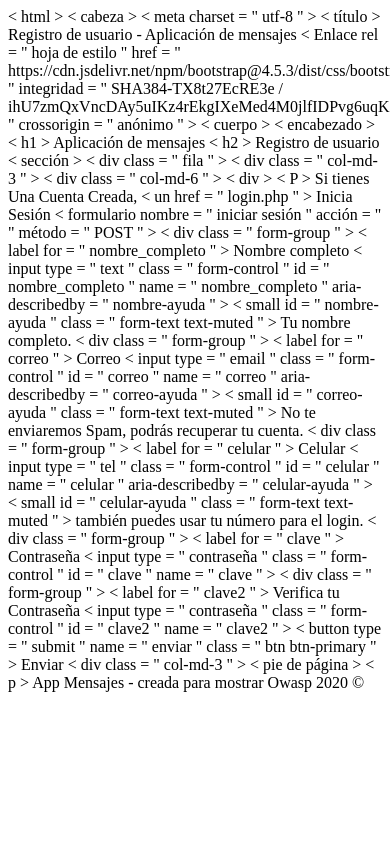
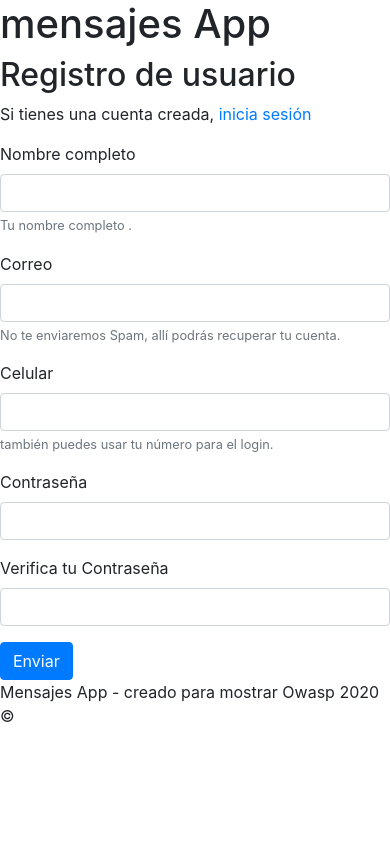
Before and after one commit to luistoro87/mensajes-php, a PHP site: page /registro.php in a window 390 px wide; the page is wider, and only the part inside the window is pictured. Run offline with PHP 8.4, Linux system fonts and the light colour scheme.

Commit message:
correcion de errores

```diff
--- a/registro.php
+++ b/registro.php
@@ -1,54 +1,54 @@
-<! DOCTYPE html>
-< html >
-	< cabeza >
-		< meta  charset = " utf-8 " >
-		< título > Registro de usuario - Aplicación de mensajes </ título >
-		< Enlace  rel = " hoja de estilo "  href = " https://cdn.jsdelivr.net/npm/bootstrap@4.5.3/dist/css/bootstrap.min.css "  integridad = " SHA384-TX8t27EcRE3e / ihU7zmQxVncDAy5uIKz4rEkgIXeMed4M0jlfIDPvg6uqKI2xXr2 "  crossorigin = " anónimo " >
-	</ cabeza >
-	< cuerpo >
-		< encabezado >
-			< h1 > Aplicación de mensajes </ h1 >
-			< h2 > Registro de usuario </ h2 >
-		</ encabezado >
-		< sección >
-			< div  class = " fila " >
-				< div  class = " col-md-3 " > </ div >
-				< div  class = " col-md-6 " >
-					< div >
-						< P > Si tienes Una Cuenta Creada, < un  href = " login.php " > Inicia Sesión </ una > </ p >
-					</ div >
-					< formulario  nombre = " iniciar sesión "  acción = " "  método = " POST " >
-					  	< div  class = " form-group " >
-						    < label  for = " nombre_completo " > Nombre completo </ label >
-						    < input  type = " text "  class = " form-control "  id = " nombre_completo "  name = " nombre_completo "  aria-describedby = " nombre-ayuda " >
-					    	< small  id = " nombre-ayuda "  class = " form-text text-muted " > Tu nombre completo. </ small >
-					  	</ div >
-					  	< div  class = " form-group " >
-						    < label  for = " correo " > Correo </ label >
-						    < input  type = " email "  class = " form-control "  id = " correo "  name = " correo "  aria-describedby = " correo-ayuda " >
-					    	< small  id = " correo-ayuda "  class = " form-text text-muted " > No te enviaremos Spam, podrás recuperar tu cuenta. </ small >
-					  	</ div >
-					  	< div  class = " form-group " >
-						    < label  for = " celular " > Celular </ label >
-						    < input  type = " tel "  class = " form-control "  id = " celular "  name = " celular "  aria-describedby = " celular-ayuda " >
-					    	< small  id = " celular-ayuda "  class = " form-text text-muted " > también puedes usar tu número para el login. </ small >
-					  	</ div >
-					  	< div  class = " form-group " >
-					    	< label  for = " clave " > Contraseña </ label >
-					    	< input  type = " contraseña "  class = " form-control "  id = " clave "  name = " clave " >
-					  	</ div >
-					  	< div  class = " form-group " >
-					    	< label  for = " clave2 " > Verifica tu Contraseña </ label >
-					    	< input  type = " contraseña "  class = " form-control "  id = " clave2 "  name = " clave2 " >
-					  	</ div >
-					  	< button  type = " submit "  name = " enviar "  class = " btn btn-primary " > Enviar </ button >
-					</ formulario >
-				</ div >
-				< div  class = " col-md-3 " > </ div >
-			</ div >
-		</ sección >
-		< pie de página >
-			< p > App Mensajes - creada para mostrar Owasp 2020 © </ p >
-		</ pie de página >
-	</ cuerpo >
-</ html >
+<!DOCTYPE html>
+<html>
+	<head>
+		<meta charset="utf-8">
+		<title>Registro de usuario - mensajes App</title>
+		<link rel="stylesheet" href="https://cdn.jsdelivr.net/npm/bootstrap@4.5.3/dist/css/bootstrap.min.css" integrity="sha384-TX8t27EcRE3e/ihU7zmQxVncDAy5uIKz4rEkgIXeMed4M0jlfIDPvg6uqKI2xXr2" crossorigin="anonymous">
+	</head>
+	<body>
+		<header>
+			<h1>mensajes App</h1>
+			<h2>Registro de usuario</h2>
+		</header>
+		<section>
+			<div class="row">
+				<div class="col-md-3"></div>
+				<div class="col-md-6">
+					<div>
+						<p>Si tienes una cuenta creada, <a href="login.php">inicia sesión</a> </p>
+					</div>
+					<form name="login" action="" method="POST">
+					  	<div class="form-group">
+						    <label for="nombre_completo">Nombre completo</label>
+						    <input type="text" class="form-control" id="nombre_completo" name="nombre_completo" aria-describedby="nombre-ayuda">
+					    	<small id="nombre-ayuda" class="form-text text-muted">Tu nombre completo .</small>
+					  	</div>
+					  	<div class="form-group">
+						    <label for="correo">Correo</label>
+						    <input type="email" class="form-control" id="correo" name="correo" aria-describedby="correo-ayuda">
+					    	<small id="correo-ayuda" class="form-text text-muted">No te enviaremos Spam, allí podrás recuperar tu cuenta.</small>
+					  	</div>
+					  	<div class="form-group">
+						    <label for="celular">Celular</label>
+						    <input type="tel" class="form-control" id="celular" name="celular" aria-describedby="celular-ayuda">
+					    	<small id="celular-ayuda" class="form-text text-muted">también puedes usar tu número para el login.</small>
+					  	</div>
+					  	<div class="form-group">
+					    	<label for="clave">Contraseña</label>
+					    	<input type="password" class="form-control" id="clave" name="clave">
+					  	</div>
+					  	<div class="form-group">
+					    	<label for="clave2">Verifica tu Contraseña</label>
+					    	<input type="password" class="form-control" id="clave2" name="clave2">
+					  	</div>
+					  	<button type="submit" name="enviar" class="btn btn-primary">Enviar</button>
+					</form>
+				</div>
+				<div class="col-md-3"></div>
+			</div>
+		</section>
+		<footer>
+			<p>Mensajes App - creado para mostrar Owasp 2020 ©</p>
+		</footer>
+	</body>
+</html>
```
Also changed, not shown: login.php (+42 -42 lines).
